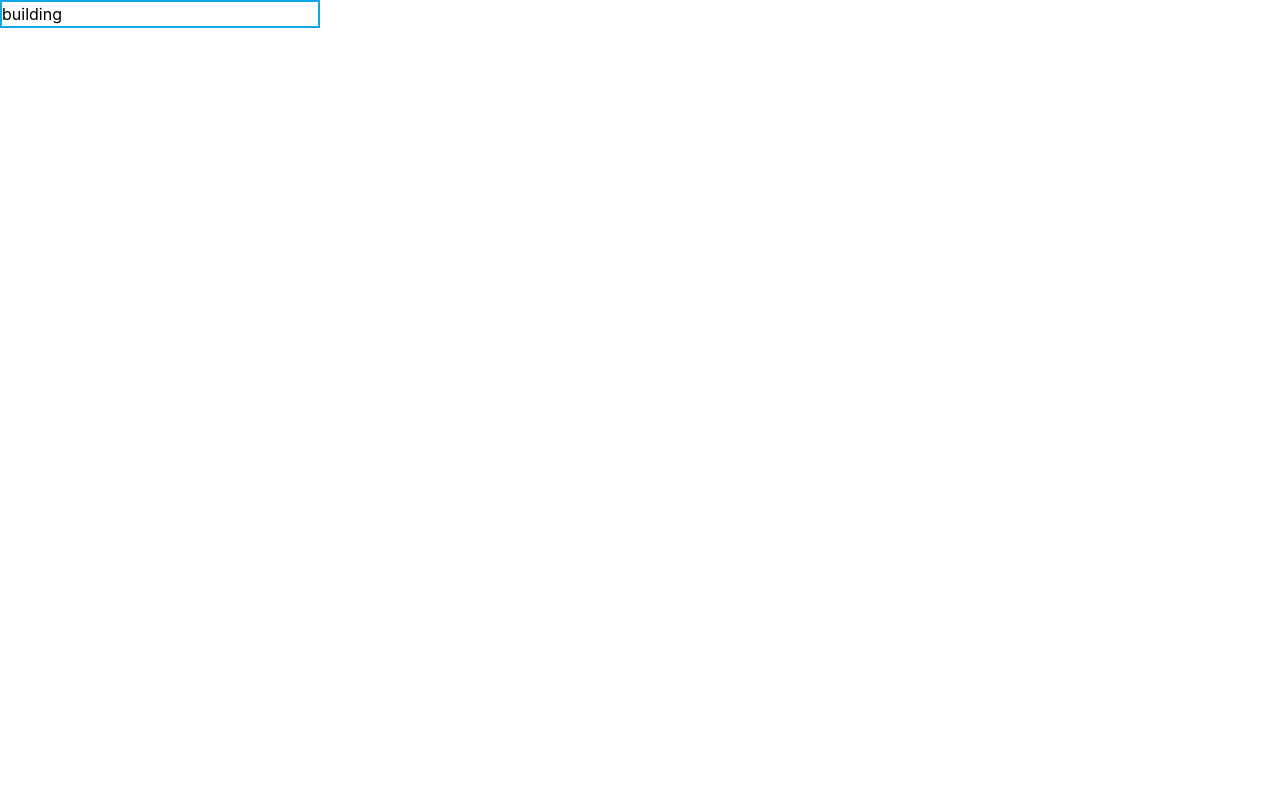
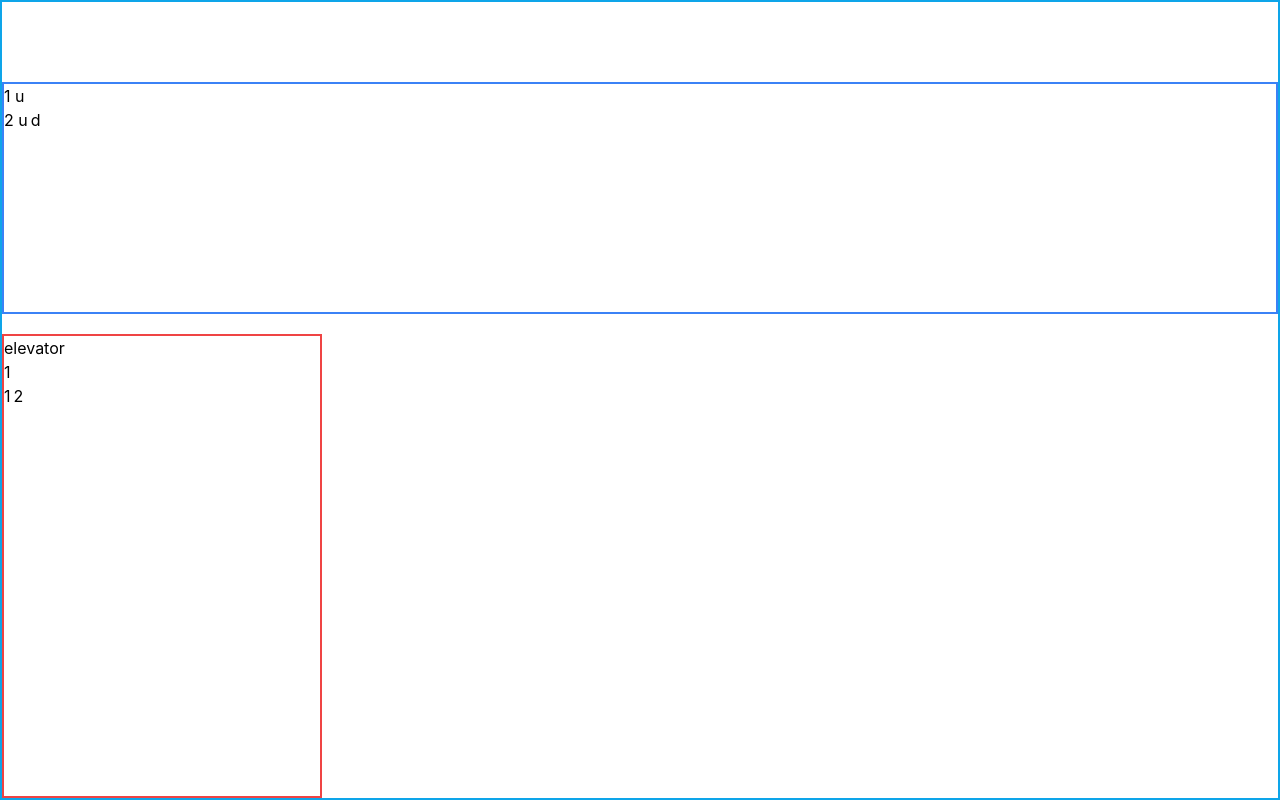
Before and after one commit to inhobaek-wj/react_elevator, a React (Create React App) app: page / in a window 1280 px wide. Built offline with nearby package versions, Linux system fonts and the light colour scheme.

Commit message:
feat: publishing

```diff
--- a/src/App.js
+++ b/src/App.js
@@ -2,8 +2,20 @@ import './App.css';
 
 function App() {
     return (
-        <div className="w-80 border border-solid border-2 border-sky-500">
-            building
+        <div className="pt-20 h-screen border-solid border-2 border-sky-500 flex flex-col justify-center">
+            <div className="h-2/6 mb-5 border-solid border-2 border-blue-500">
+                <div>1 <span>u</span></div>
+                <div>2 <span>u</span><span>d</span></div>
+            </div>
+
+            <div className="w-80 h-4/6 border-solid border-2 border-red-500">
+                <p>elevator</p>
+                <p>1</p>
+                <div>
+                    <span>1</span>
+                    <span>2</span>
+                </div>
+            </div>
         </div>
     );
 }
--- a/src/index.css
+++ b/src/index.css
@@ -15,3 +15,7 @@ code {
   font-family: source-code-pro, Menlo, Monaco, Consolas, 'Courier New',
     monospace;
 }
+
+span {
+  margin-right: 3px;
+}
```
